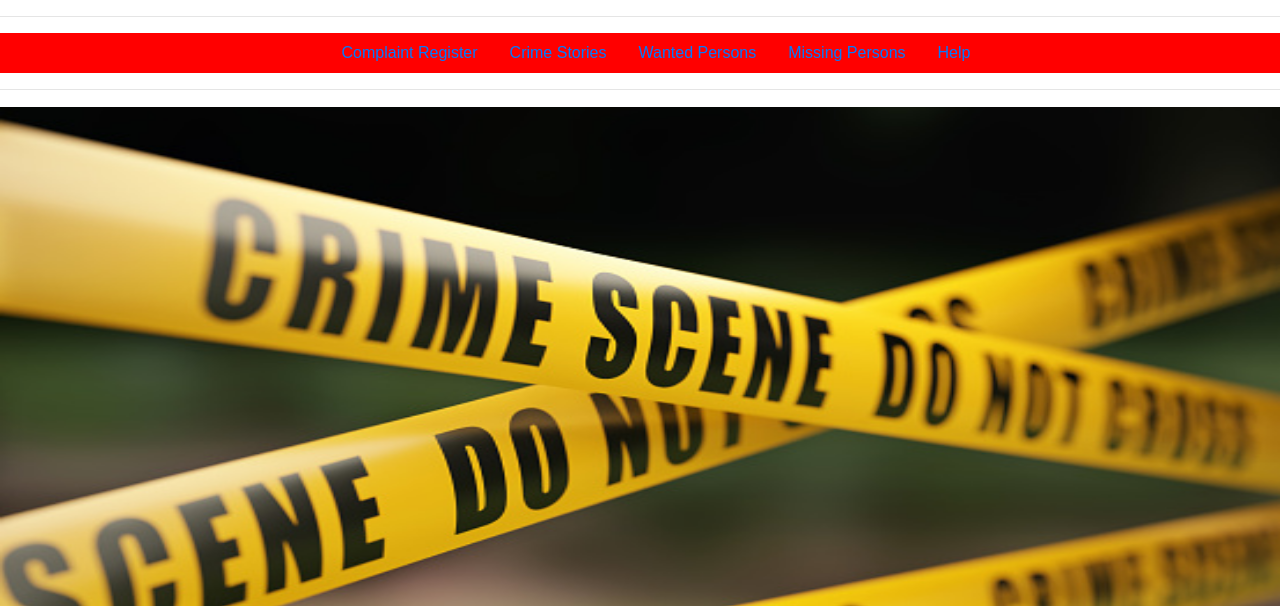
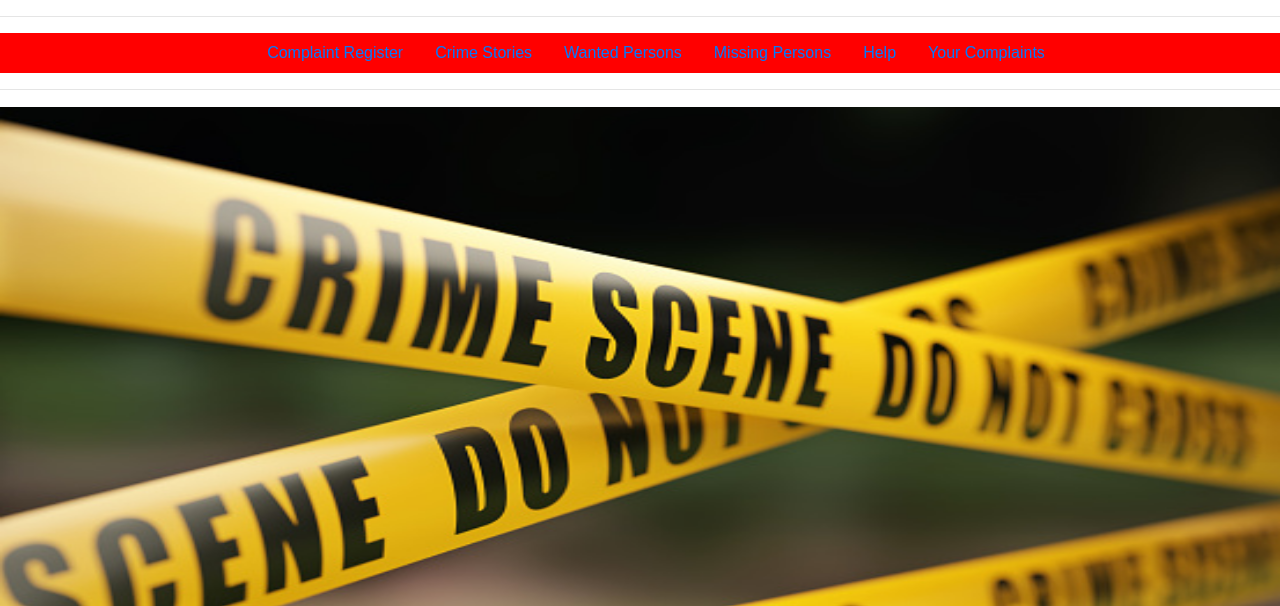
Before and after one commit to Arbaz5631/College_project, a Django app: page / in a window 1280 px wide. Shown: the part 126-732 px from the top of the page. Run offline with Django 3.2, Linux system fonts and the light colour scheme; some libraries are stand-ins or nearby versions.

Commit message:
add link for seen your complaints

```diff
--- a/App/templates/App/home.html
+++ b/App/templates/App/home.html
@@ -22,6 +22,9 @@
     </li>
     <li class="nav-item">
       <a class="nav-link" href="/help/">Help</a>
+    </li>
+    <li class="nav-item">
+      <a class="nav-link" href="#">Your Complaints</a>
     </li>
 
   </ul>
```
